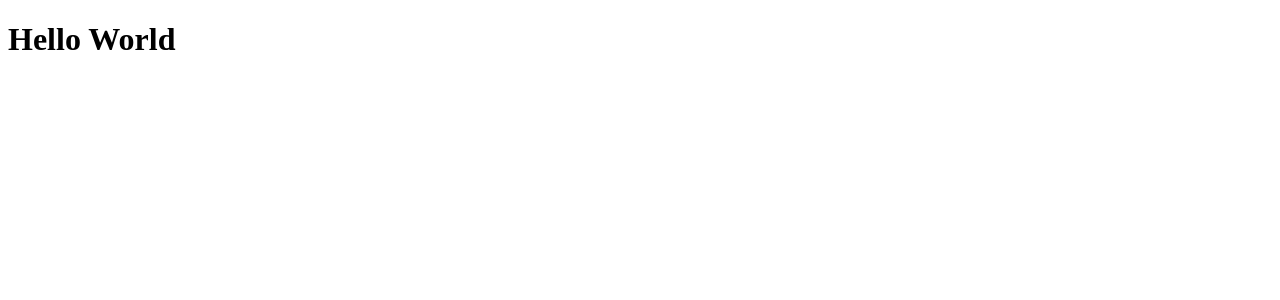
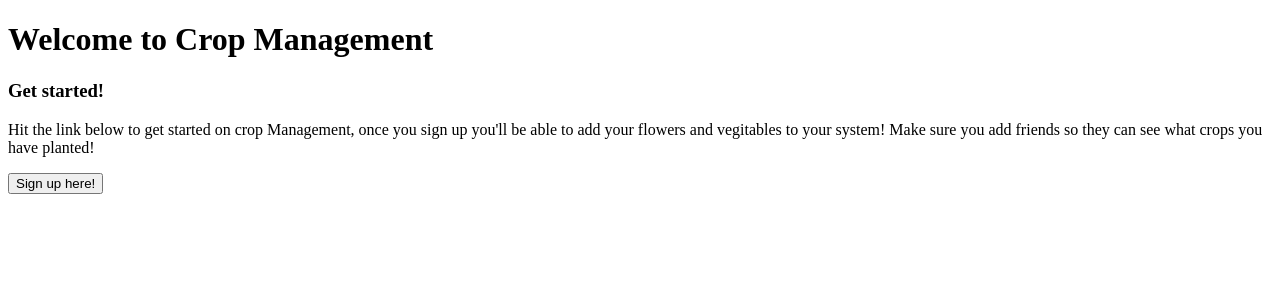
Before and after one commit to tbriggs1/crop-react, a React (Create React App) app: page / in a window 1280 px wide. Shown: the top 300 px of the page. Built offline with nearby package versions, Linux system fonts and the light colour scheme.

Commit message:
Added homepage

```diff
--- a/src/App.js
+++ b/src/App.js
@@ -1,8 +1,9 @@
+import Homepage from "./components/Homepage";
 
 function App() {
   return (
     <div className="App">
-      <h1>Hello World</h1>
+      <Homepage />
     </div>
   );
 }
--- /dev/null
+++ b/src/components/Homepage.js
@@ -0,0 +1,17 @@
+import React from "react";
+
+const Homepage = () => {
+    return(
+        <div>
+            <h1>Welcome to Crop Management</h1>
+            <h3>Get started!</h3>
+            <p>
+                Hit the link below to get started on crop Management, once you sign up you'll be able to add your flowers and vegitables to your system!
+                Make sure you add friends so they can see what crops you have planted!
+            </p>
+            <button>Sign up here!</button>
+        </div>
+    )
+}
+
+export default Homepage
```
Also changed, not shown: src/static/css/homepage.css (added).
